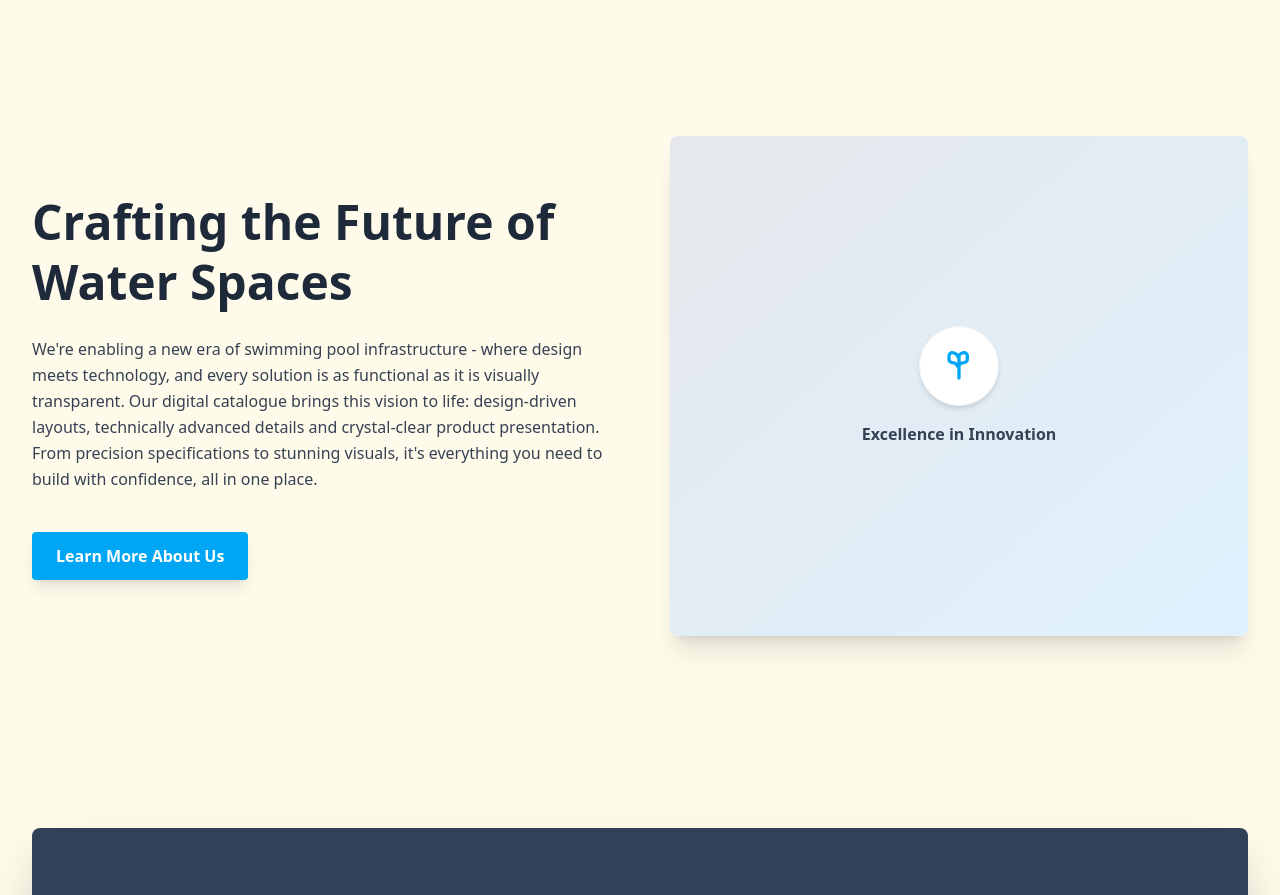
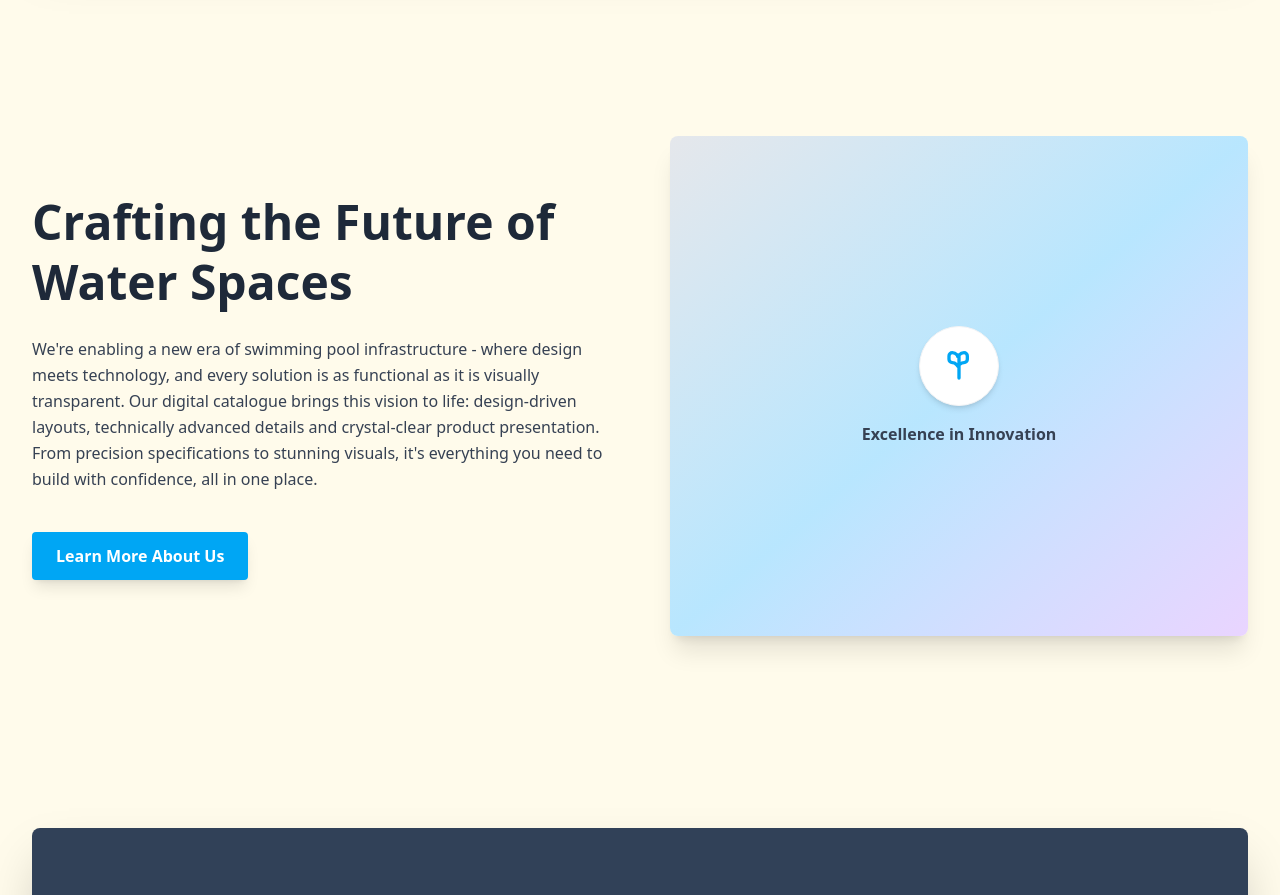
Before and after one commit to ashwani746/Watcon-International, a React (Vite) app: page / in a window 1280 px wide. Shown: the part 2740-3635 px from the top of the page. Built offline with nearby package versions, Linux system fonts and the light colour scheme.

Commit message:
gradient changes

```diff
--- a/src/pages/Home.jsx
+++ b/src/pages/Home.jsx
@@ -254,8 +254,13 @@ const Home = () => {
 
             <div
               className="lg:w-1/2 min-h-[300px] lg:min-h-[500px]
-                      bg-gradient-to-br from-gray-200 to-sky-100
-                      rounded-lg shadow-xl flex items-center justify-center p-8"
+             bg-gradient-to-br
+             from-gray-200
+             via-sky-200
+             via-blue-200
+             via-indigo-200
+             to-purple-200
+             rounded-lg shadow-xl flex items-center justify-center p-8"
             >
               <div className="text-center">
                 <div className="w-20 h-20 mx-auto mb-4 bg-white rounded-full flex items-center justify-center shadow-md border border-gray-100">
```
